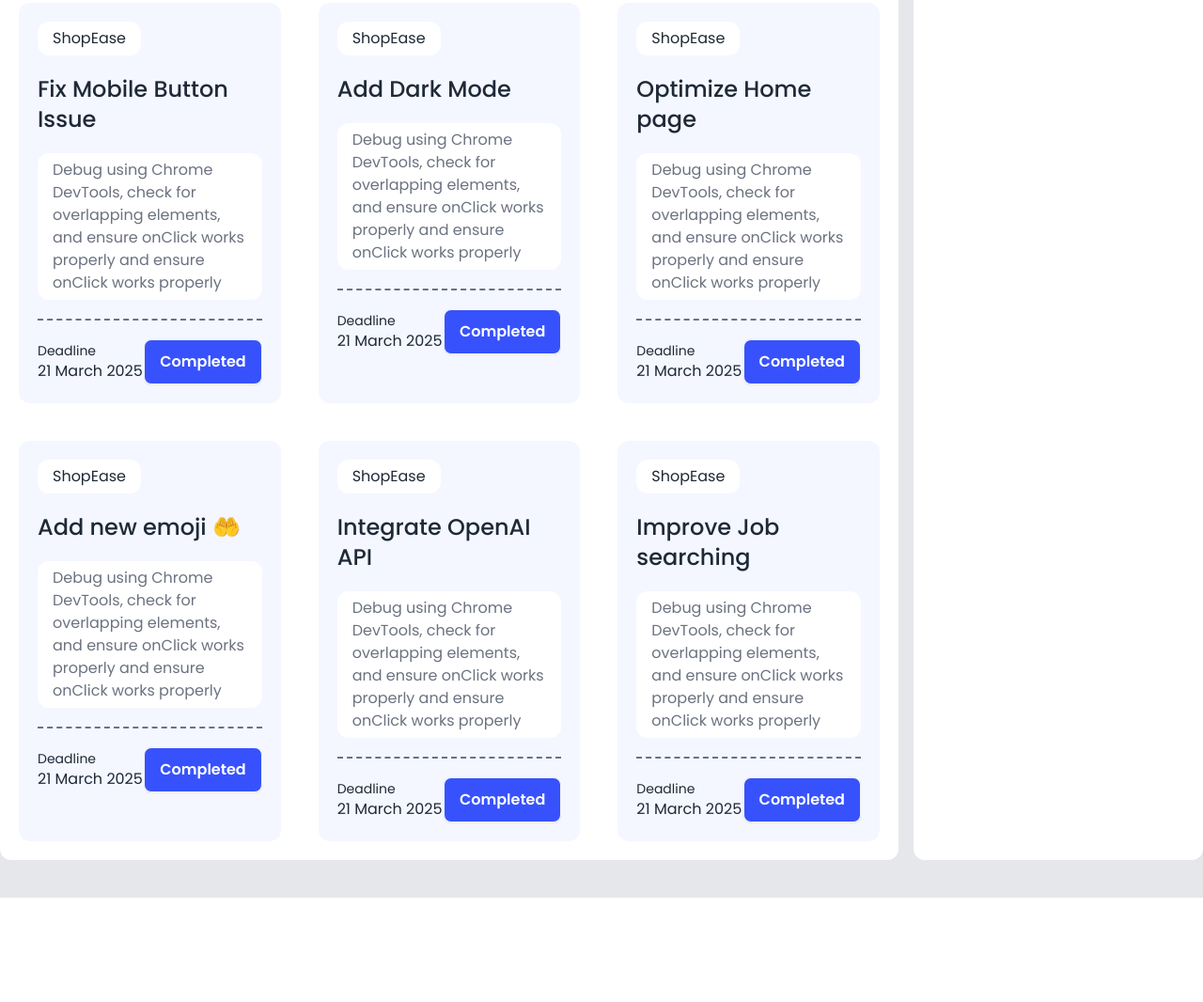
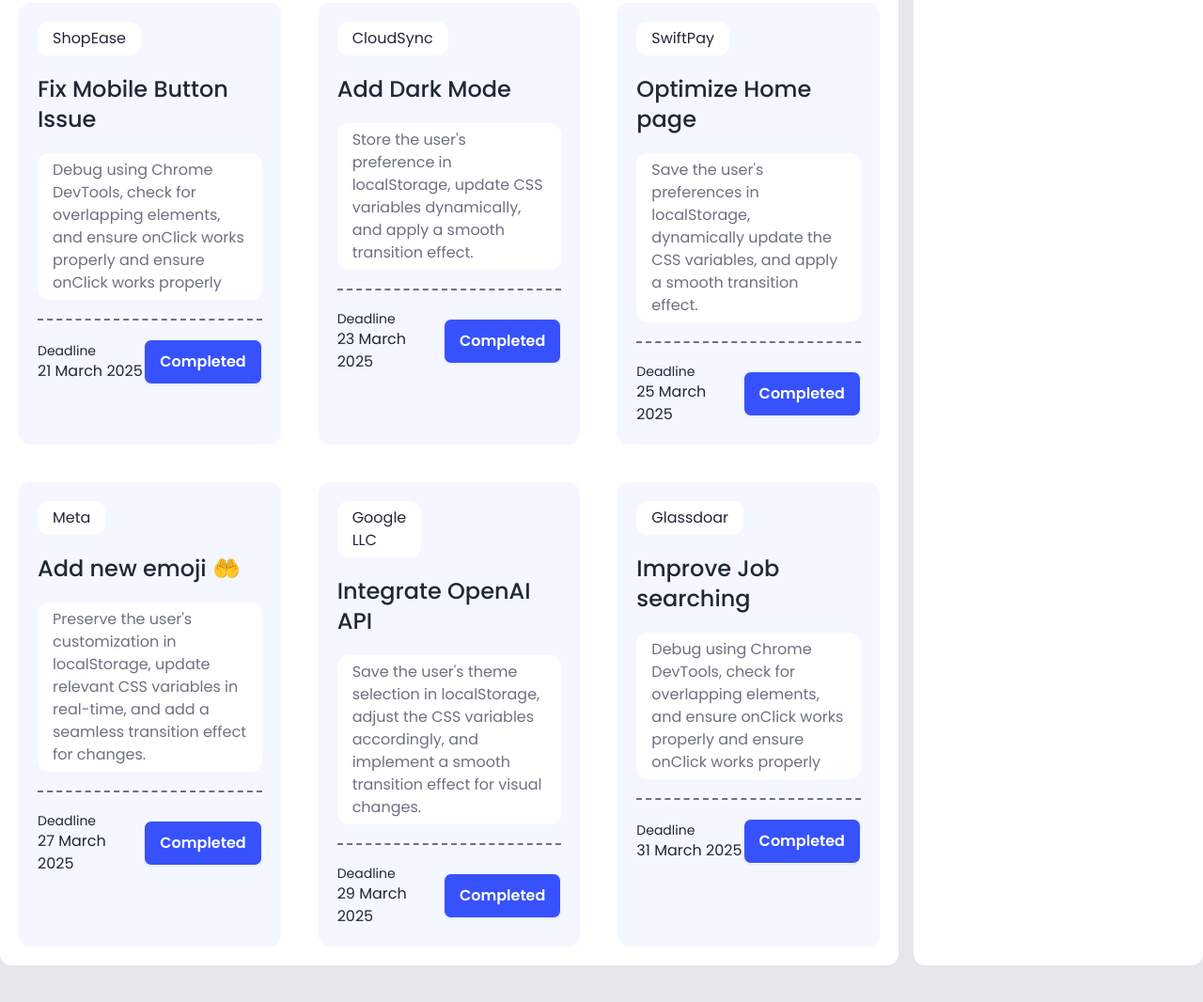
Before and after one commit to cosmokhairul/fifth-assignment, a plain HTML site: page index.html in a window 1280 px wide. Shown: the part 378-1444 px from the top of the page at 94% size. Before the commit the page ends 1333 px from the top, so only its background shows below. Drawn offline with nearby package versions, Linux system fonts and the light colour scheme.

Commit message:
second push

```diff
--- a/index.html
+++ b/index.html
@@ -92,14 +92,14 @@
                                 </div>
                             </div>
                             <div class="close-task-title flex flex-col bg-[#F4F7FF] rounded-xl p-5 gap-5">
-                                <p class="bg-white rounded-xl px-4 py-1.5 w-min text-base">ShopEase</p>
+                                <p class="bg-white rounded-xl px-4 py-1.5 w-min text-base">CloudSync</p>
                                 <h1 class="task-title text-2xl font-medium">Add Dark Mode</h1>
-                                <p class="bg-white rounded-xl px-4 py-1.5 text-base text-gray-500">Debug using Chrome DevTools, check for overlapping elements, and ensure onClick works properly and ensure onClick works properly</p>
+                                <p class="bg-white rounded-xl px-4 py-1.5 text-base text-gray-500">Store the user's preference in localStorage, update CSS variables dynamically, and apply a smooth transition effect.</p>
 
                                 <div class="flex flex-row justify-between items-center border-t-2 border-dashed border-gray-500 pt-5">
                                     <div class="flex flex-col items-start">
                                         <p class="text-sm">Deadline</p>
-                                        <h3 class="text-base">21 March 2025</h3>
+                                        <h3 class="text-base">23 March 2025</h3>
                                     </div>
                                     <div>
                                         <button class="complete-btns btn bg-[#3752FD] text-base text-white">Completed</button>
@@ -107,14 +107,14 @@
                                 </div>
                             </div>
                             <div class="close-task-title flex flex-col bg-[#F4F7FF] rounded-xl p-5 gap-5">
-                                <p class="bg-white rounded-xl px-4 py-1.5 w-min text-base">ShopEase</p>
+                                <p class="bg-white rounded-xl px-4 py-1.5 w-min text-base">SwiftPay</p>
                                 <h1 class="task-title text-2xl font-medium">Optimize  Home page </h1>
-                                <p class="bg-white rounded-xl px-4 py-1.5 text-base text-gray-500">Debug using Chrome DevTools, check for overlapping elements, and ensure onClick works properly and ensure onClick works properly</p>
+                                <p class="bg-white rounded-xl px-4 py-1.5 text-base text-gray-500">Save the user's preferences in localStorage, dynamically update the CSS variables, and apply a smooth transition effect.</p>
 
                                 <div class="flex flex-row justify-between items-center border-t-2 border-dashed border-gray-500 pt-5">
                                     <div class="flex flex-col items-start">
                                         <p class="text-sm">Deadline</p>
-                                        <h3 class="text-base">21 March 2025</h3>
+                                        <h3 class="text-base">25 March 2025</h3>
                                     </div>
                                     <div>
                                         <button class="complete-btns btn bg-[#3752FD] text-base text-white">Completed</button>
@@ -122,14 +122,14 @@
                                 </div>
                             </div>
                             <div class="close-task-title flex flex-col bg-[#F4F7FF] rounded-xl p-5 gap-5">
-                                <p class="bg-white rounded-xl px-4 py-1.5 w-min text-base">ShopEase</p>
+                                <p class="bg-white rounded-xl px-4 py-1.5 w-min text-base">Meta</p>
                                 <h1 class="task-title text-2xl font-medium">Add new emoji 🤲</h1>
-                                <p class="bg-white rounded-xl px-4 py-1.5 text-base text-gray-500">Debug using Chrome DevTools, check for overlapping elements, and ensure onClick works properly and ensure onClick works properly</p>
+                                <p class="bg-white rounded-xl px-4 py-1.5 text-base text-gray-500">Preserve the user's customization in localStorage, update relevant CSS variables in real-time, and add a seamless transition effect for changes.</p>
 
                                 <div class="flex flex-row justify-between items-center border-t-2 border-dashed border-gray-500 pt-5">
                                     <div class="flex flex-col items-start">
                                         <p class="text-sm">Deadline</p>
-                                        <h3 class="text-base">21 March 2025</h3>
+                                        <h3 class="text-base">27 March 2025</h3>
                                     </div>
                                     <div>
                                         <button class="complete-btns btn bg-[#3752FD] text-base text-white">Completed</button>
@@ -137,14 +137,14 @@
                                 </div>
                             </div>
                             <div class="close-task-title flex flex-col bg-[#F4F7FF] rounded-xl p-5 gap-5">
-                                <p class="bg-white rounded-xl px-4 py-1.5 w-min text-base">ShopEase</p>
+                                <p class="bg-white rounded-xl px-4 py-1.5 w-min text-base">Google LLC</p>
                                 <h1 class="task-title text-2xl font-medium">Integrate OpenAI API </h1>
-                                <p class="bg-white rounded-xl px-4 py-1.5 text-base text-gray-500">Debug using Chrome DevTools, check for overlapping elements, and ensure onClick works properly and ensure onClick works properly</p>
+                                <p class="bg-white rounded-xl px-4 py-1.5 text-base text-gray-500">Save the user's theme selection in localStorage, adjust the CSS variables accordingly, and implement a smooth transition effect for visual changes.</p>
 
                                 <div class="flex flex-row justify-between items-center border-t-2 border-dashed border-gray-500 pt-5">
                                     <div class="flex flex-col items-start">
                                         <p class="text-sm">Deadline</p>
-                                        <h3 class="text-base">21 March 2025</h3>
+                                        <h3 class="text-base">29 March 2025</h3>
                                     </div>
                                     <div>
                                         <button class="complete-btns btn bg-[#3752FD] text-base text-white">Completed</button>
@@ -152,14 +152,14 @@
                                 </div>
                             </div>
                             <div class="close-task-title flex flex-col bg-[#F4F7FF] rounded-xl p-5 gap-5">
-                                <p class="bg-white rounded-xl px-4 py-1.5 w-min text-base">ShopEase</p>
+                                <p class="bg-white rounded-xl px-4 py-1.5 w-min text-base">Glassdoar</p>
                                 <h1 class="task-title text-2xl font-medium">Improve Job searching </h1>
                                 <p class="bg-white rounded-xl px-4 py-1.5 text-base text-gray-500">Debug using Chrome DevTools, check for overlapping elements, and ensure onClick works properly and ensure onClick works properly</p>
 
                                 <div class="flex flex-row justify-between items-center border-t-2 border-dashed border-gray-500 pt-5">
                                     <div class="flex flex-col items-start">
                                         <p class="text-sm">Deadline</p>
-                                        <h3 class="text-base">21 March 2025</h3>
+                                        <h3 class="text-base">31 March 2025</h3>
                                     </div>
                                     <div>
                                         <button class="complete-btns btn bg-[#3752FD] text-base text-white">Completed</button>
--- a/script/main.js
+++ b/script/main.js
@@ -1,4 +1,4 @@
-console.log("Hello")
+// console.log("All Ok")
 
 const completeBtns = document.getElementsByClassName("complete-btns");
 
@@ -12,12 +12,14 @@ const completeBtns = document.getElementsByClassName("complete-btns");
 
             const newTaskNumber= convertedTaskNumber - 1;
             document.getElementById("task-number").innerText = newTaskNumber;
+            // console.log("newTaskNumber")
 
             const reduceNumber = document.getElementById("reduce-number").innerText;
             const convertedReduceNumber = parseFloat(reduceNumber);
 
             const newReduceNumber = convertedReduceNumber + 1;
             document.getElementById("reduce-number").innerText = newReduceNumber;
+            // console.log("newReduceNumber")
 
             this.disabled = true;
 
@@ -29,10 +31,11 @@ const completeBtns = document.getElementsByClassName("complete-btns");
             }
 
             let taskTitle = this.closest('.close-task-title').querySelector('.task-title').innerText;
-            console.log(taskTitle);
+            // console.log(taskTitle);
 
             let now = new Date();
             let currentTime = now.toLocaleTimeString('en-US', { hour: '2-digit', minute: '2-digit', second: '2-digit' });
+            // console.log("currentTime")
 
             const container = document.getElementById("task-activity");
             const p = document.createElement("p");
@@ -44,6 +47,8 @@ const completeBtns = document.getElementsByClassName("complete-btns");
         });
     }
 
+
+
     function currentDate() {
         return new Date().toLocaleDateString("en-US", {
             weekday: "short",
@@ -53,17 +58,24 @@ const completeBtns = document.getElementsByClassName("complete-btns");
         }).replace(',', '');
     }
     document.getElementById("current-date").textContent = currentDate();
+    // console.log(currentDate())
+
+
 
     document.getElementById("blog-btn").addEventListener("click", function(){
         window.location.href = "./blog.html";
     })
 
+
+
     const colors = ["#C5FFFD", "#E6EBE0", "#F7F7FF", "#F9E9EC", "#FBF7F4", "#EAF4F4", "#F6FFF8"];
 
     document.getElementById("background-changer").onclick = function() {
-        const colorIndex = Math.floor(Math.random() * colors.length);
-        document.body.style.backgroundColor = colors[colorIndex];
+        const colorsIndex = Math.floor(Math.random() * colors.length);
+        document.body.style.backgroundColor = colors[colorsIndex];
     };
+
+
 
     document.getElementById("clear-history").addEventListener("click", function(){
         const container = document.getElementById("task-activity");
```
